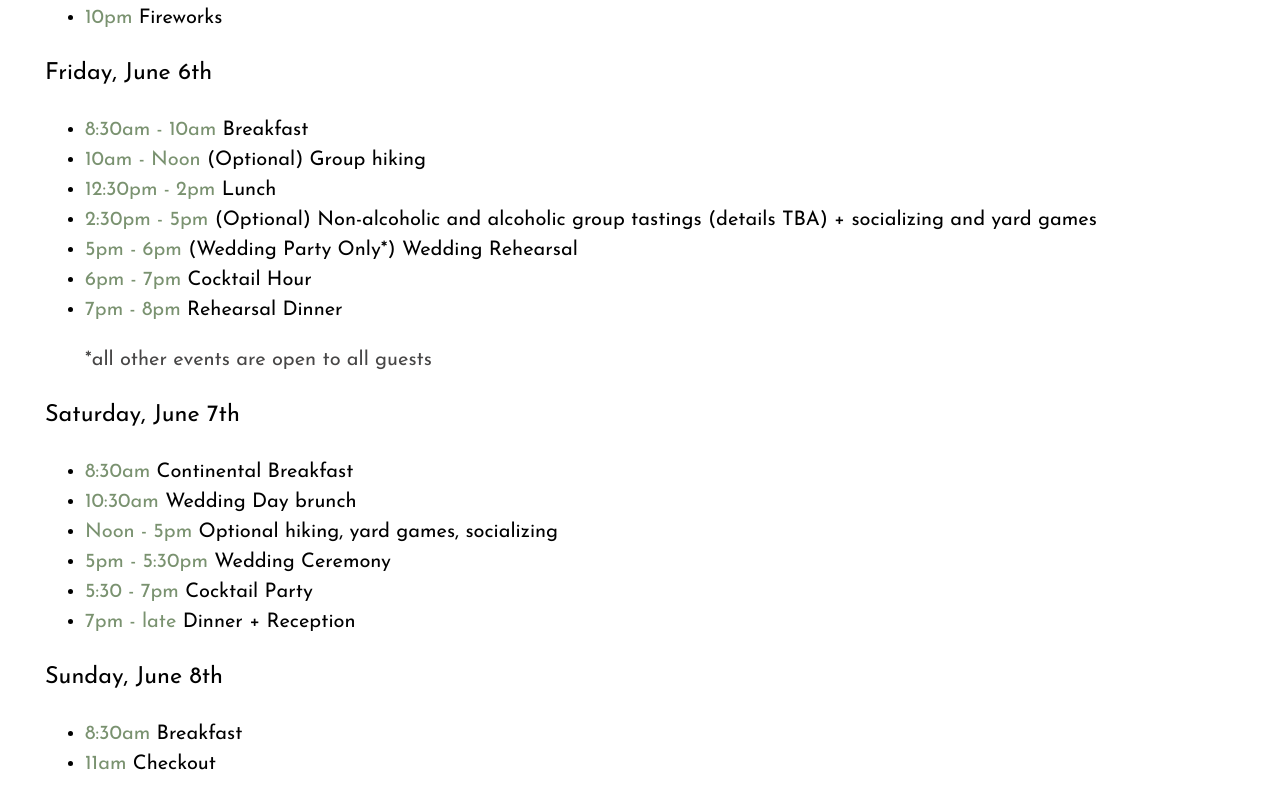
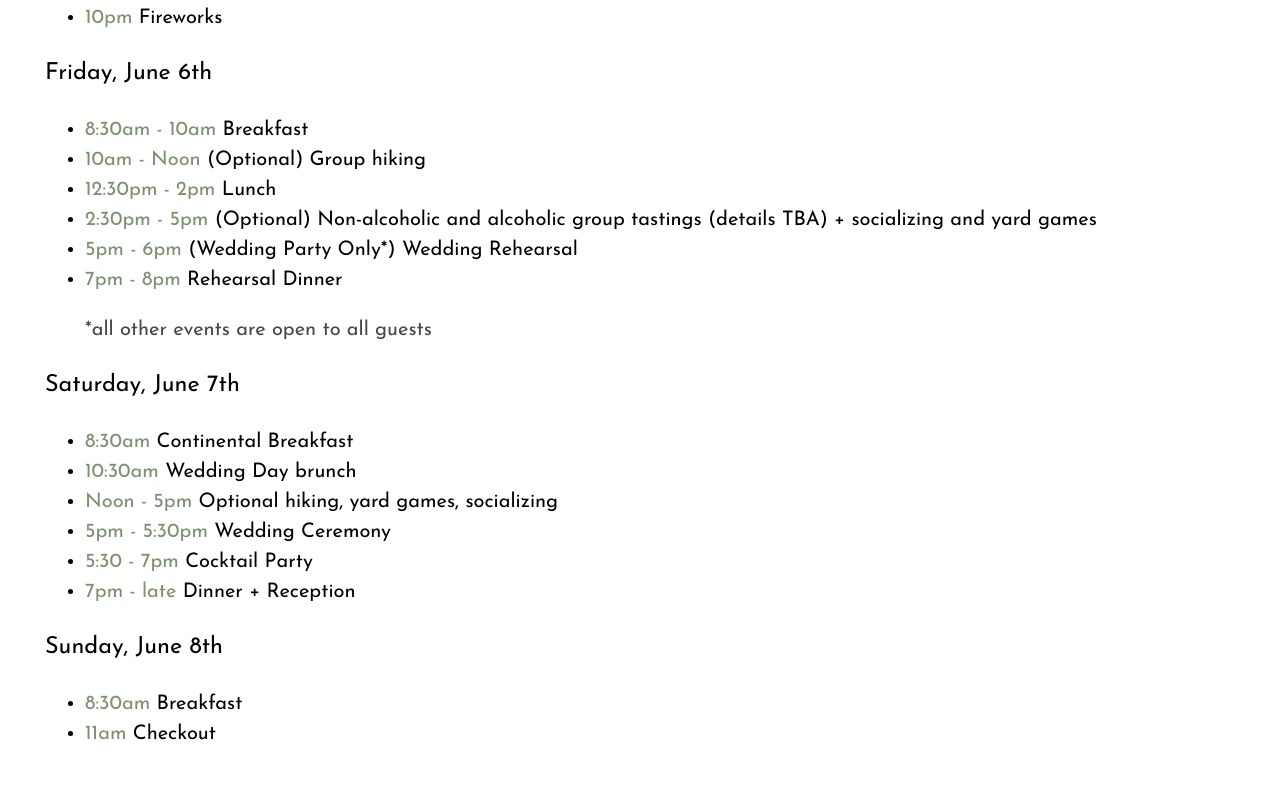
Before and after one commit to syneva-runyan/kyle-and-syneva, a React (Vite) app: page / in a window 1280 px wide. Shown: the part 1435-2234 px from the top of the page. After the commit the page ends 2204 px from the top, so only its background shows below. Built offline with nearby package versions, Linux system fonts and the light colour scheme.

Commit message:
removed cocktail hour

```diff
--- a/src/Components/WeekendItinerary.tsx
+++ b/src/Components/WeekendItinerary.tsx
@@ -18,7 +18,6 @@ function WeekendItinerary() {
                 <li><strong>12:30pm - 2pm</strong> Lunch</li>
                 <li><strong>2:30pm - 5pm</strong> (Optional) Non-alcoholic and alcoholic group tastings (details TBA) + socializing and yard games</li>
                 <li><strong>5pm - 6pm</strong> (Wedding Party Only*) Wedding Rehearsal</li>
-                <li><strong>6pm - 7pm</strong> Cocktail Hour</li>
                 <li><strong>7pm - 8pm</strong>  Rehearsal Dinner</li>
                 <p><em>*all other events are open to all guests</em></p>
             </ul>
```
